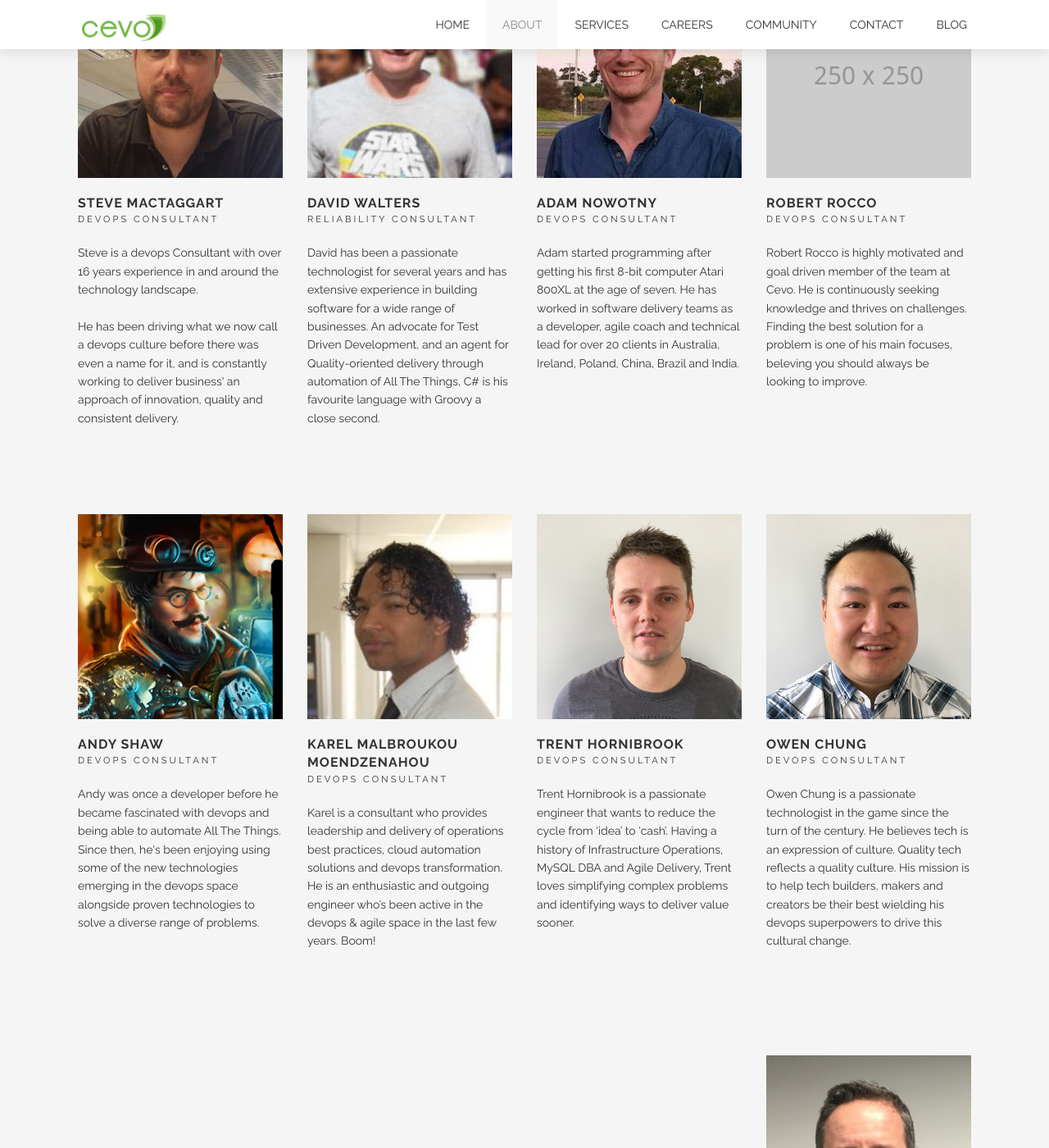
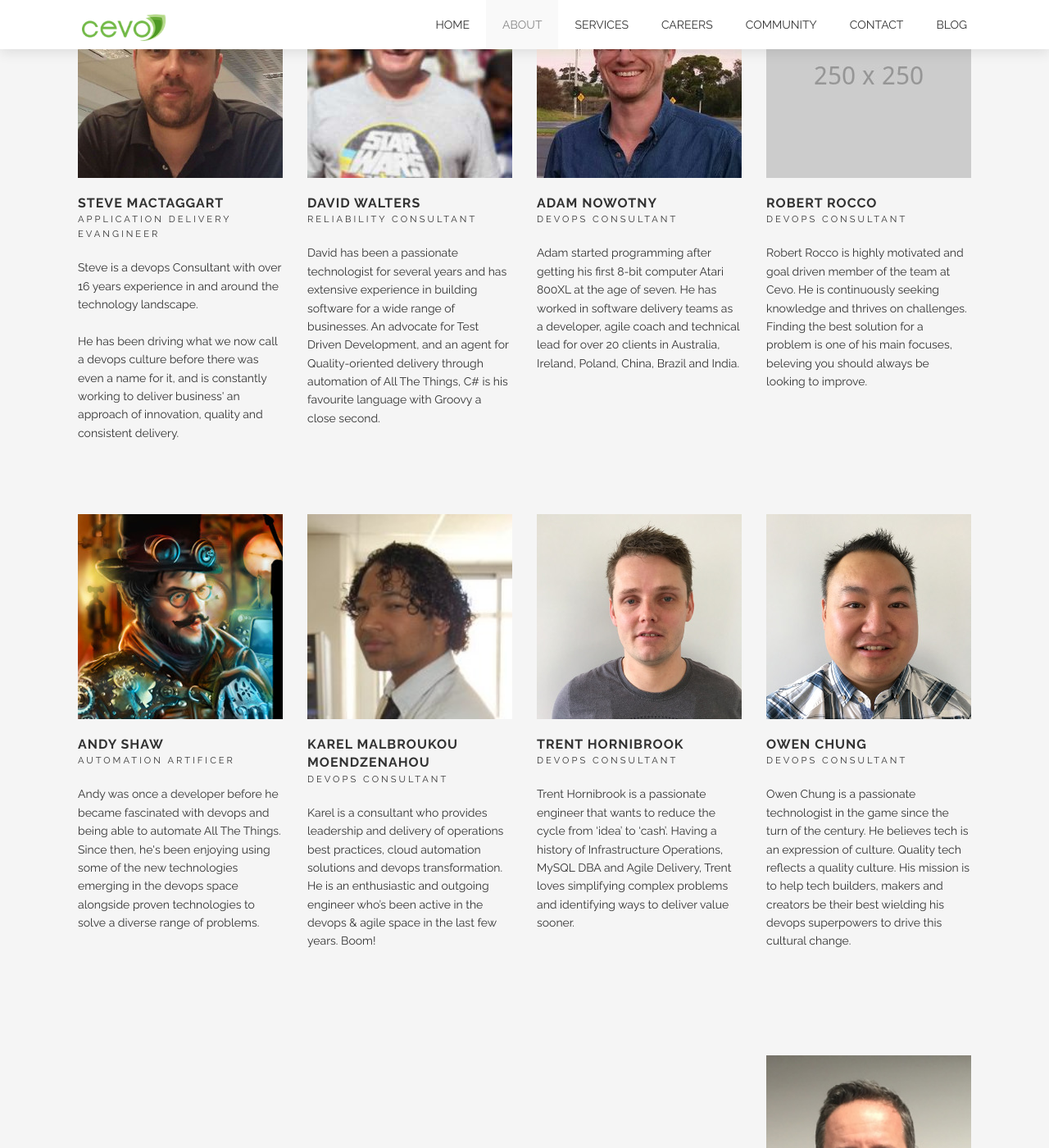
Before and after one commit to nonspecialist/cevoaustralia.github.io, a Jekyll site: the page built from about.html, in a window 1280 px wide and 1400 px high, scrolled down 1835 px. Shown: the whole window at 82% size. Built offline with Jekyll 4.4.1, drawn with Linux system fonts in a browser that asks for light colours; some of the changed text lies outside the part shown.

Commit message:
Update job titles for AS,SM,HB.

```diff
--- a/_data/staff.yml
+++ b/_data/staff.yml
@@ -11,7 +11,7 @@
     - icon_class: fa fa-linkedin
       url: https://au.linkedin.com/in/geoffrohrsheim
 - name: Hannah Browne
-  position: State Manager
+  position: General Manager
   desc:
     Hannah Browne is an opinionated deal maker and the Victorian State Manager of Cevo.
     <br/><br/>A non-technical technologist who is strongly focused on the people
@@ -46,7 +46,7 @@
       url: https://au.linkedin.com/in/orlando-erazo-68a11026
 
 - name: Steve Mactaggart
-  position: Devops Consultant
+  position: Application Delivery Evangineer
   desc:
     Steve is a devops Consultant with over 16 years experience in and around the technology landscape.
     <br/><br/>He has been driving what we now call a devops culture before there was even a name for it, and is constantly working to deliver business&#39; an approach of innovation, quality and consistent delivery.
@@ -93,7 +93,7 @@
 #       url: http://facebook.com
 
 - name: Andy Shaw
-  position: Devops Consultant
+  position: Automation Artificer
   desc:
     Andy was once a developer before he became fascinated with devops and being able to automate All The Things. Since then, he's been enjoying using some of the new technologies emerging in the devops space alongside proven technologies to solve a diverse range of problems.
   avatar: images/staff/andy_shaw.jpg
```
